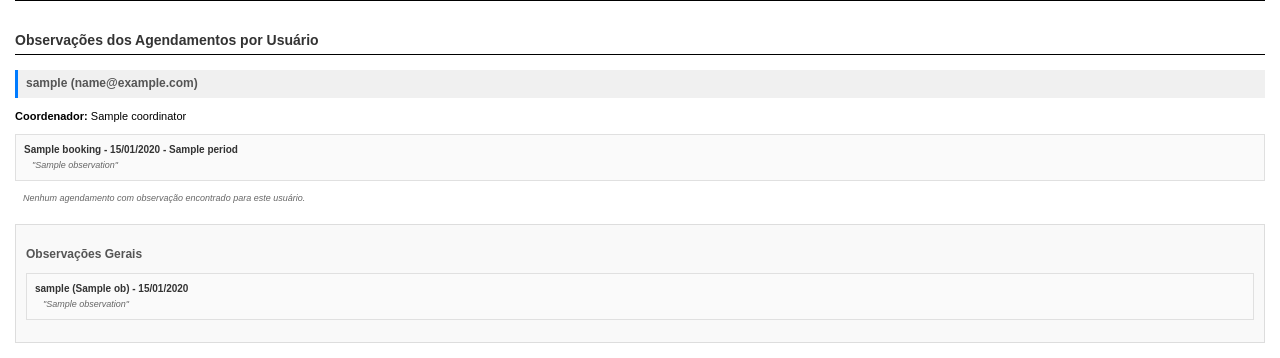
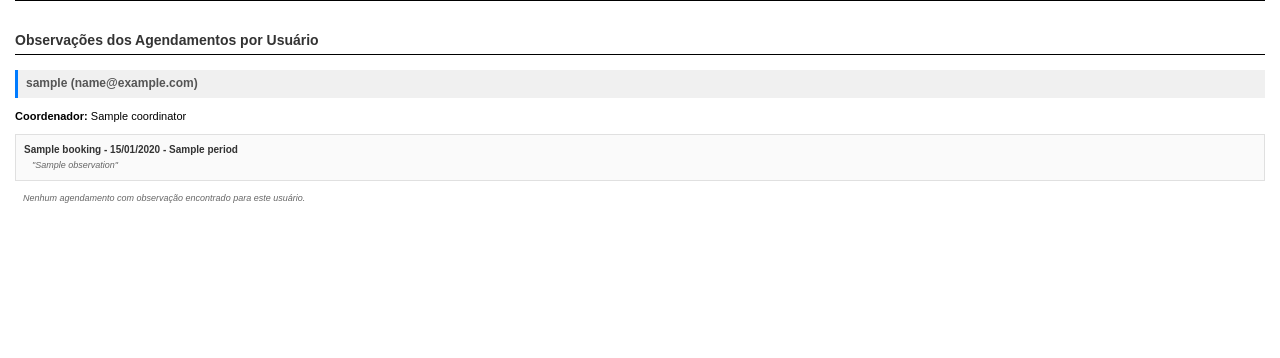
Before and after one commit to PauloCosta30/lab_scheduler, a Flask app: template lab_scheduler/src/templates/schedule_pdf_template.html in a window 1280 px wide. Shown: the part 638-996 px from the top of the page. After the commit the page ends 841 px from the top, so only its background shows below. Run offline with Flask 3, Linux system fonts and the light colour scheme; the template is opened without the code that fills it: values that come from a table or form of the project are taken from there, most other values are stand-ins (such as "Sample title", 1, 10 or a date in 2020).

Commit message:
schedule_pdf_template.html

```diff
--- a/lab_scheduler/src/templates/schedule_pdf_template.html
+++ b/lab_scheduler/src/templates/schedule_pdf_template.html
@@ -306,24 +306,6 @@
                 Nenhum agendamento com observações encontrado para esta semana.
             </div>
         {% endif %}
-
-        <!-- Observações Gerais -->
-        {% if general_observations and general_observations|length > 0 %}
-        <div class="general-observations">
-            <h3>Observações Gerais</h3>
-            {% for obs in general_observations %}
-            <div class="booking-item">
-                <div class="booking-details">
-                    {{ obs.user_name }}{% if obs.coordinator_name %} ({{ obs.coordinator_name }}){% endif %}
-                    - {{ obs.booking_date.strftime('%d/%m/%Y') if obs.booking_date.strftime else obs.booking_date }}
-                </div>
-                <div class="observation-text">
-                    "{{ obs.observation }}"
-                </div>
-            </div>
-            {% endfor %}
-        </div>
-        {% endif %}
     </div>
 </body>
 </html>
```
